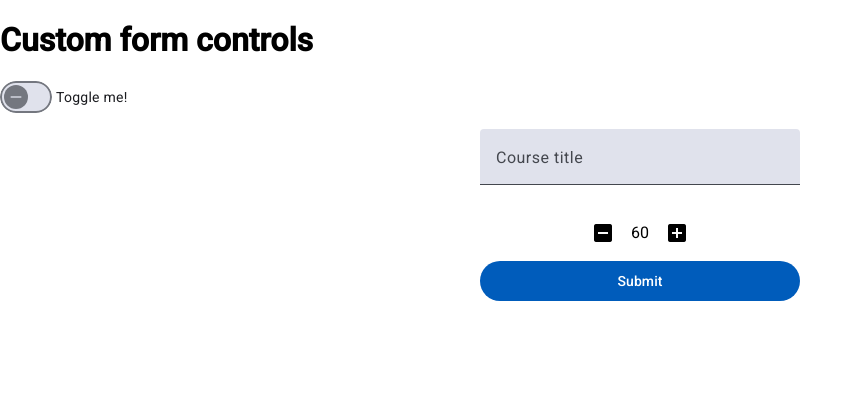
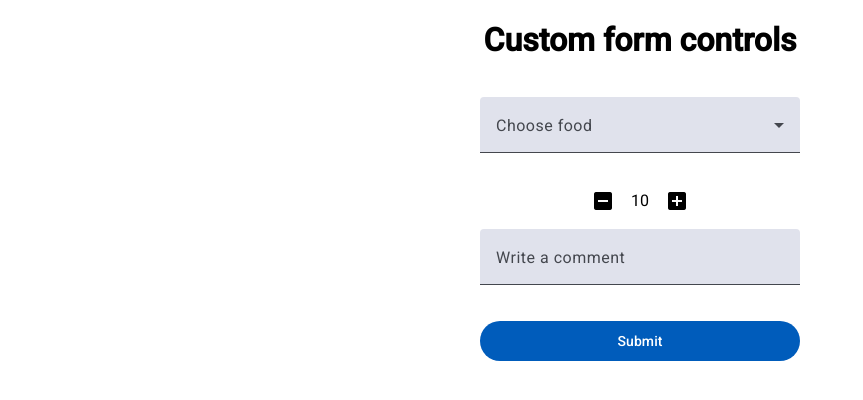
Before and after one commit to VitaliiSoloninko/angular-custom-form-controls, an Angular app: page / in a window 1280 px wide. Shown: the top 400 px of the page, without its empty margins (0-863 px from the left). Built offline with nearby package versions, Linux system fonts and the light colour scheme.

Commit message:
feat: add material select

```diff
--- a/src/app/app.component.html
+++ b/src/app/app.component.html
@@ -1,5 +1,6 @@
-<h1>Custom form controls</h1>
-<mat-slide-toggle>Toggle me!</mat-slide-toggle>
+<div class="title">
+  <h1>Custom form controls</h1>
+</div>
 
 <div class="wrapper">
   <!-- <app-form></app-form> -->
--- a/src/app/app.component.scss
+++ b/src/app/app.component.scss
@@ -1,3 +1,9 @@
+.title {
+  display: flex;
+  justify-content: center;
+  align-items: center;
+}
+
 .wrapper {
   padding: 1rem;
   display: flex;
--- a/src/app/form-custom/form-custom.component.html
+++ b/src/app/form-custom/form-custom.component.html
@@ -1,12 +1,22 @@
 <form class="form" [formGroup]="form" (ngSubmit)="submit()">
-  <mat-form-field appearance="fill">
-    <mat-label>Course title</mat-label>
-    <input matInput placeholder="Course title" formControlName="title" />
+  <mat-form-field>
+    <mat-label>Choose food</mat-label>
+    <mat-select formControlName="food">
+      @for (food of foods; track food) {
+      <mat-option [value]="food.value">{{ food.viewValue }} </mat-option>
+      }
+    </mat-select>
   </mat-form-field>
 
   <app-choose-quantity
     [increment]="10"
     formControlName="totalQuantity"
   ></app-choose-quantity>
+
+  <mat-form-field appearance="fill">
+    <mat-label>Write a comment</mat-label>
+    <input matInput placeholder="Your comment" formControlName="comment" />
+  </mat-form-field>
+
   <button type="submit" mat-flat-button>Submit</button>
 </form>
--- a/src/app/form-custom/form-custom.component.ts
+++ b/src/app/form-custom/form-custom.component.ts
@@ -7,6 +7,7 @@ import {
 } from '@angular/forms';
 import { MatButtonModule } from '@angular/material/button';
 import { MatInputModule } from '@angular/material/input';
+import { MatSelectModule } from '@angular/material/select';
 import { ChooseQuantityComponent } from '../choose-quantity/choose-quantity.component';
 
 @Component({
@@ -16,6 +17,7 @@ import { ChooseQuantityComponent } from '../choose-quantity/choose-quantity.comp
     ReactiveFormsModule,
     MatInputModule,
     MatButtonModule,
+    MatSelectModule,
   ],
   templateUrl: './form-custom.component.html',
   styleUrl: './form-custom.component.scss',
@@ -27,15 +29,22 @@ export class FormCustomComponent implements OnInit {
 
   ngOnInit(): void {
     this.form = this.fb.group({
-      title: [''],
-      totalQuantity: [60, [Validators.required, Validators.max(100)]],
+      food: [''],
+      totalQuantity: [10, [Validators.required, Validators.max(100)]],
+      comment: [''],
     });
   }
 
   submit() {
     console.log(this.form.value);
     this.form.reset({
-      title: '',
+      comment: '',
     });
   }
+
+  foods: any = [
+    { value: 'steak', viewValue: 'Steak' },
+    { value: 'pizza', viewValue: 'Pizza' },
+    { value: 'tacos', viewValue: 'Tacos' },
+  ];
 }
```
